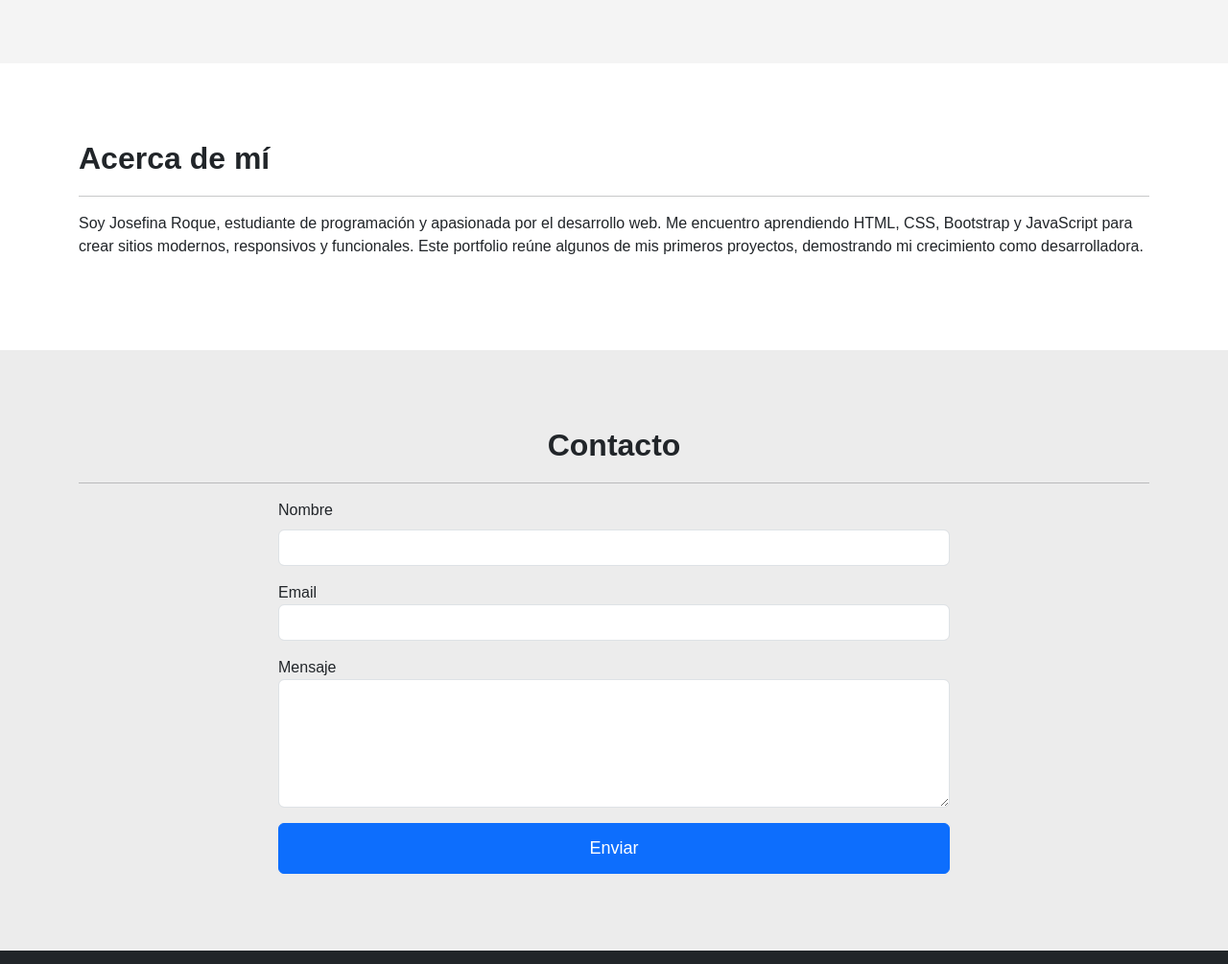
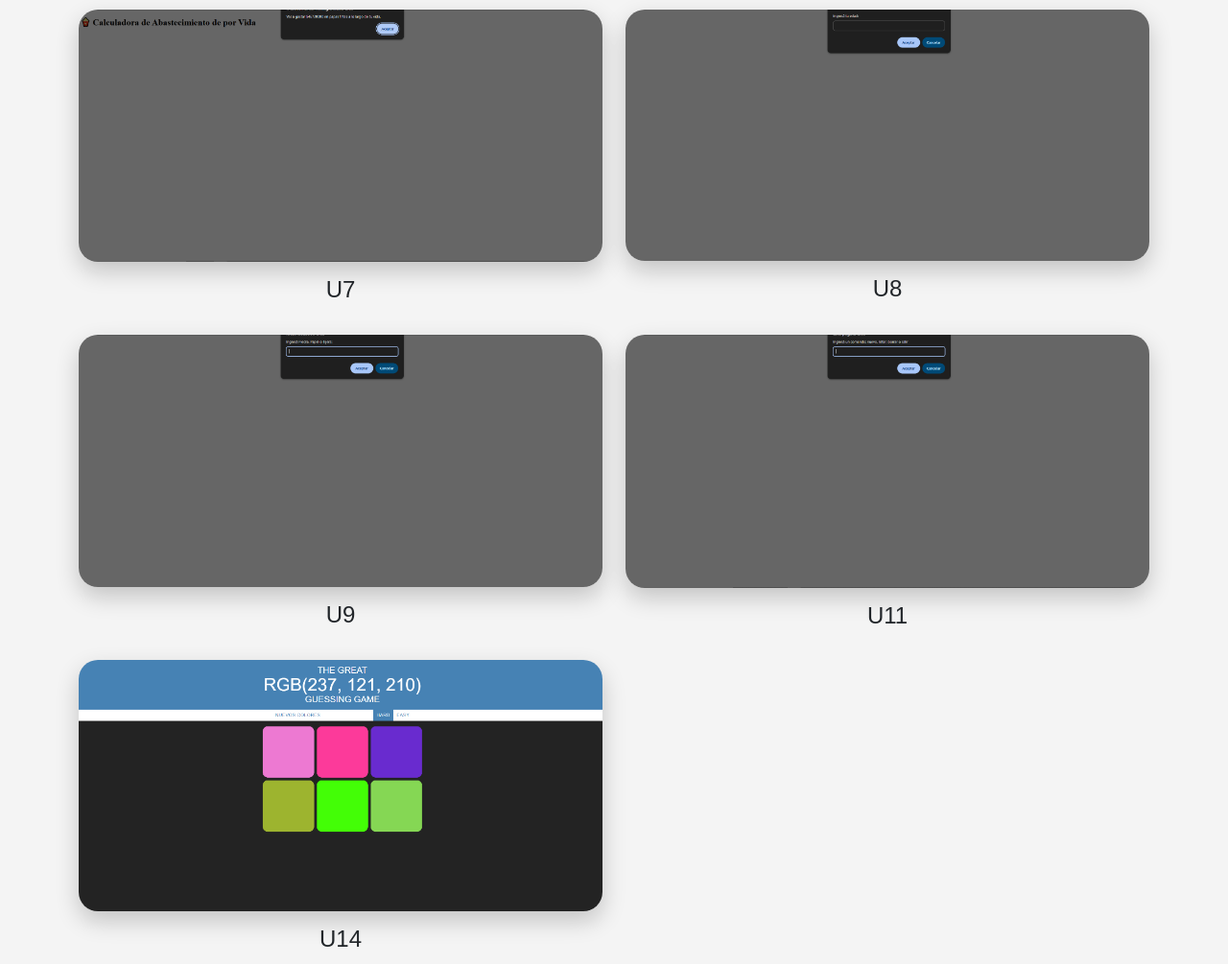
Before and after one commit to JosefinaRoque/U6, a plain HTML site: page index.html in a window 1280 px wide. Shown: the part 1320-2325 px from the top of the page at 96% size. Drawn offline with nearby package versions, Linux system fonts and the light colour scheme.

Commit message:
Update index.html

```diff
--- a/index.html
+++ b/index.html
@@ -117,6 +117,41 @@ data-bs-target="#menu">
 <img src="img/U5.JPG" class="img-fluid trabajo">
 </a>
 <h4>U5</h4>
+</div>
+
+<div class="col-md-6">
+<a href="https://josefinaroque.github.io/U7/" target="_blank">
+<img src="img/U7.PNG" class="img-fluid trabajo">
+</a>
+<h4>U7</h4>
+</div>
+
+<div class="col-md-6">
+<a href="https://josefinaroque.github.io/U8/" target="_blank">
+<img src="img/U8.PNG" class="img-fluid trabajo">
+</a>
+<h4>U8</h4>
+</div>
+
+<div class="col-md-6">
+<a href="https://josefinaroque.github.io/U9/" target="_blank">
+<img src="img/U9.PNG" class="img-fluid trabajo">
+</a>
+<h4>U9</h4>
+</div>
+
+<div class="col-md-6">
+<a href="https://josefinaroque.github.io/U11/" target="_blank">
+<img src="img/U11.PNG" class="img-fluid trabajo">
+</a>
+<h4>U11</h4>
+</div>
+
+<div class="col-md-6">
+<a href="https://josefinaroque.github.io/U14/" target="_blank">
+<img src="img/U14.PNG" class="img-fluid trabajo">
+</a>
+<h4>U14</h4>
 </div>
 
 </div>
```
